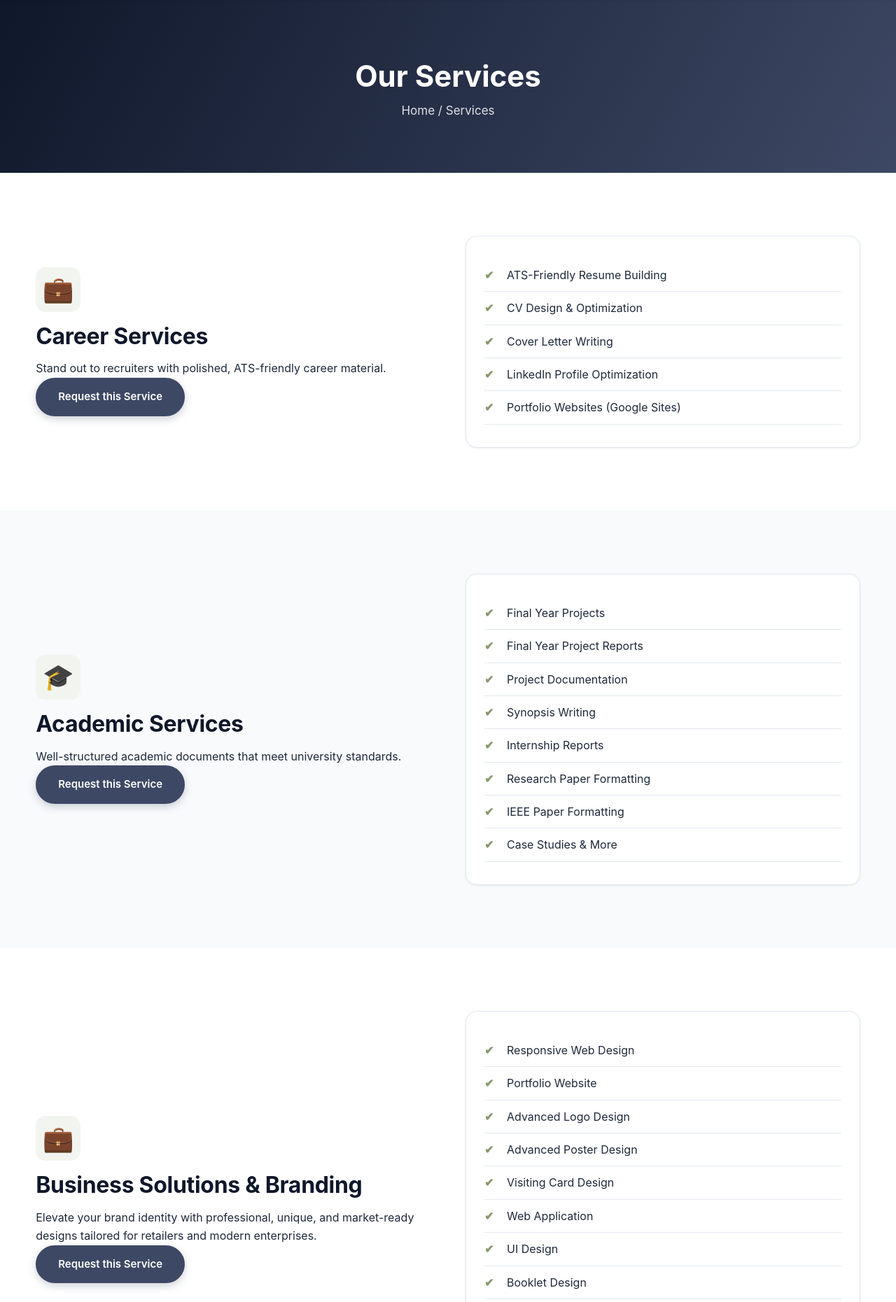
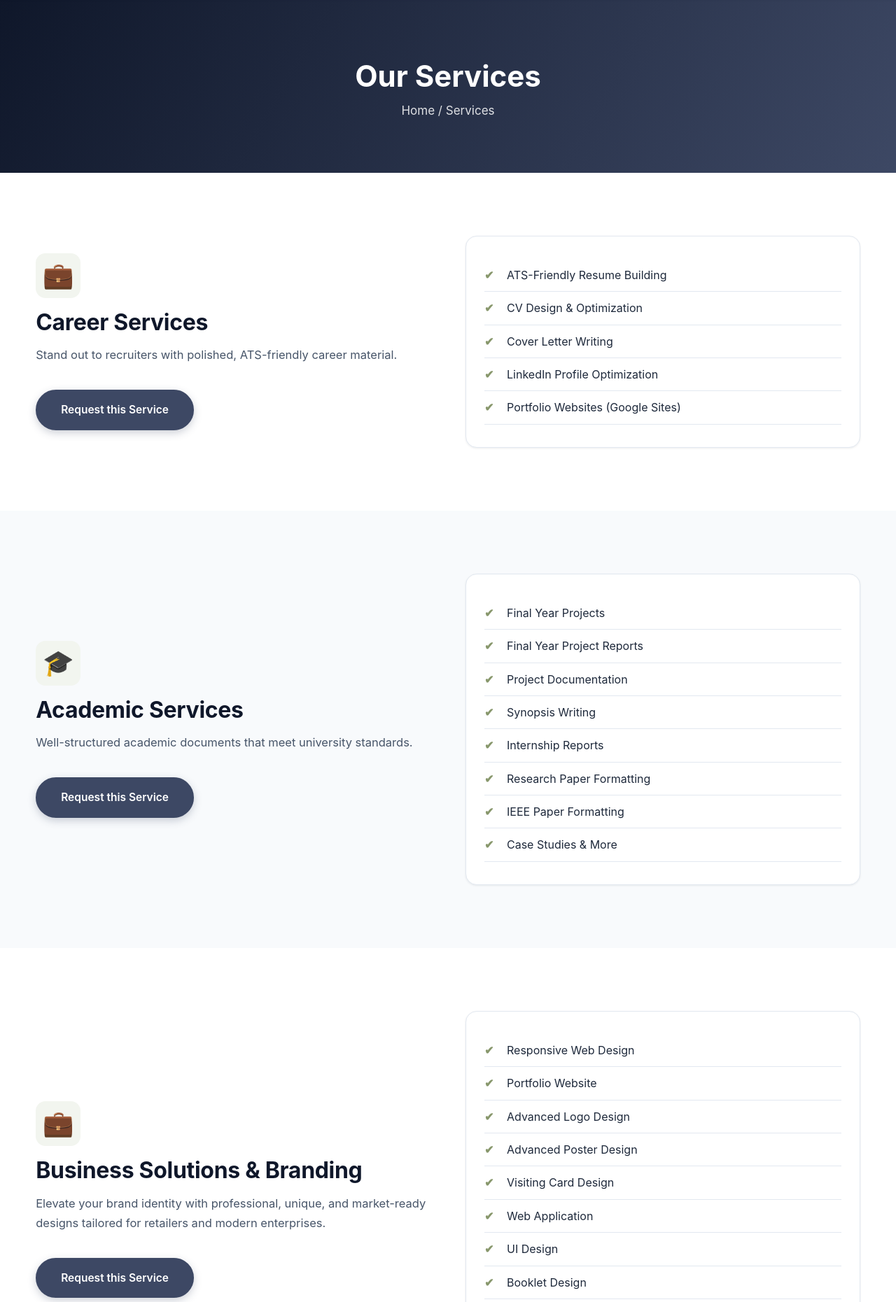
Before and after one commit to gradspherecareers-source/Gradsphere-Innovation-Technology, a Flask app: page /services in a window 1280 px wide. Shown: the part 115-1976 px from the top of the page at 70% size. Run offline with Flask 3, Linux system fonts and the light colour scheme.

Commit message:
Update services.html

```diff
--- a/templates/services.html
+++ b/templates/services.html
@@ -9,13 +9,13 @@
     <div class="service-content">
       <div class="icon">{{ s.icon }}</div>
       <h2>{{ s.title }}</h2>
-      <p>{{ s.desc }}</p>
+      <p class="service-desc">{{ s.desc }}</p>
 
       {% if s.id == 'careers' or s.title == 'Careers' %}
       <p class="career-tagline">Stand out to recruiters with polished, ATS-friendly career material.</p>
       {% endif %}
 
-      <a href="{{ url_for('contact') }}" class="btn">Request this Service</a>
+      <a href="{{ url_for('contact') }}" class="btn service-btn">Request this Service</a>
     </div>
     <div class="card">
       <ul class="ticks big">
```
